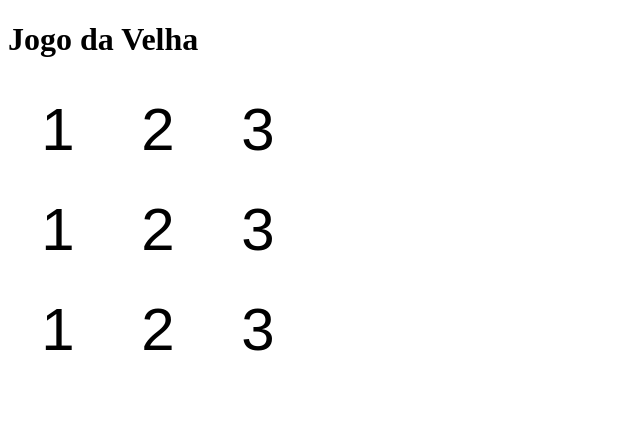
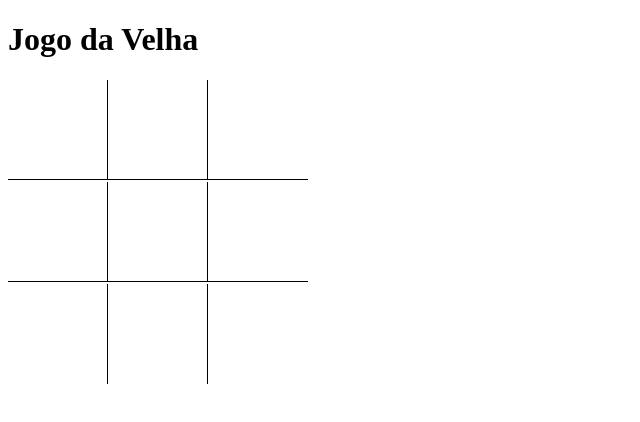
Before and after one commit to scaramuzzini/frontend2025-07-04, a React (Vite) app: page / in a window 1280 px wide. Shown: the top 422 px of the page, without its empty margins (0-640 px from the left). Built offline with nearby package versions, Linux system fonts and the light colour scheme.

Commit message:
componente Quadrado

```diff
--- a/src/Jogo.jsx
+++ b/src/Jogo.jsx
@@ -1,27 +1,32 @@
 import './jogo.css'
+
+function Quadrado() {
+    return <button className='quadrado'></button>
+}
 
 function Tabuleiro() {
     return (
         <>
             <div className='linha'>
-                <button className='quadrado'>1</button>
-                <button className='quadrado'>2</button>
-                <button className='quadrado'>3</button>
+                <Quadrado />
+                <Quadrado />
+                <Quadrado />
             </div>
             <div className='linha'>
-                <button className='quadrado'>1</button>
-                <button className='quadrado'>2</button>
-                <button className='quadrado'>3</button>
+                <Quadrado />
+                <Quadrado />
+                <Quadrado />
             </div>
             <div className='linha'>
-                <button className='quadrado'>1</button>
-                <button className='quadrado'>2</button>
-                <button className='quadrado'>3</button>
+                <Quadrado />
+                <Quadrado />
+                <Quadrado />
             </div>
         </>
     )
 
 }
+
 
 function JogoDaVelha() {
     return (
--- a/src/jogo.css
+++ b/src/jogo.css
@@ -5,3 +5,11 @@
     height: 100px;
     font-size: 60px;
 }
+
+.linha .quadrado:not(:last-child) {
+    border-right: 1px solid black;
+}
+
+.linha:not(:last-child) .quadrado {
+    border-bottom: 1px solid black;
+}
```
